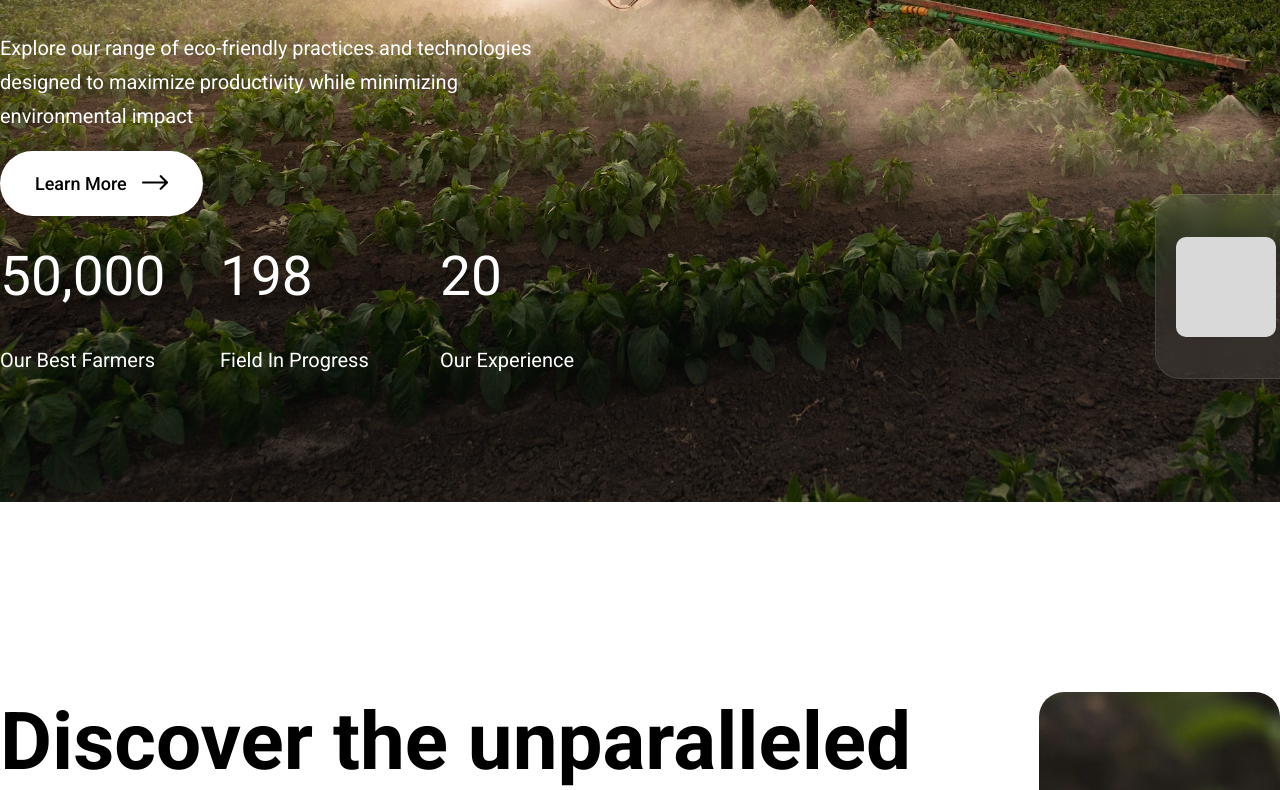
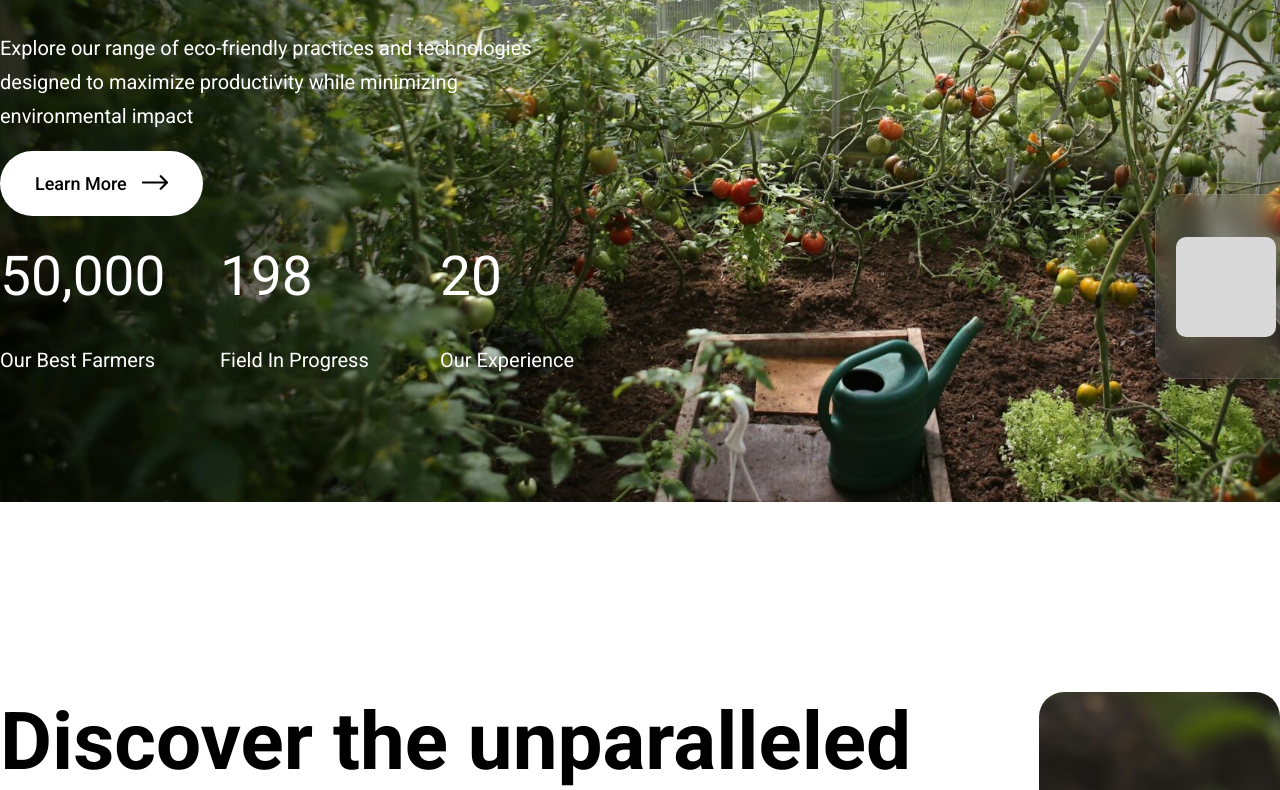
Before and after one commit to Vasyle12/Farm, a plain HTML site: page index.html in a window 1280 px wide. Shown: the part 518-1308 px from the top of the page. Drawn offline with Linux system fonts and the light colour scheme.

Commit message:
Update index.css

```diff
--- a/index.css
+++ b/index.css
@@ -33,7 +33,7 @@ section{
     margin: 0 auto;
 }
 .wrapper {
-    background-image: url('./img/what-is-precision-agriculture-2.jpg');
+    background-image: url('./img/what-is-a-rain-garden-2-2048x1365.jpg');
     background-size: cover;
     width: auto;
     height: 1020px;
```
